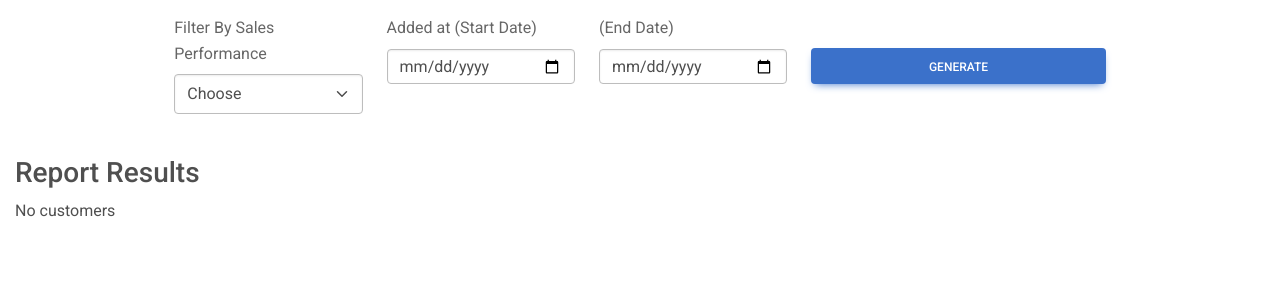
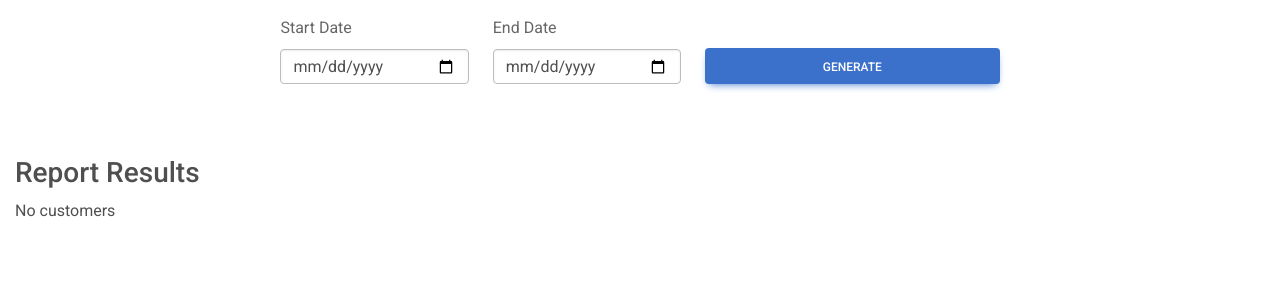
Before and after one commit to kofigator/dm-app, a PHP site: page /inventory_reports.php in a window 1280 px wide. Shown: the part 60-360 px from the top of the page. Run offline with PHP 8.4, Linux system fonts and the light colour scheme; the visitor is signed in with stand-in values (Sample User, id 1); data comes from the database, SQL or seed files in the repository; some libraries are stand-ins or nearby versions.

Commit message:
updated the customer_reports.php, inventory_report.php, index.php

```diff
--- a/api/index.php
+++ b/api/index.php
@@ -270,10 +270,6 @@ elseif ($_SERVER['REQUEST_METHOD'] == "POST") {
     //Items reports
 
     if ($_GET["url"] == "items-reports") {
-        if (!isset($_POST["reportSale"]))
-            die(json_encode(array("success" => false, "message" => "Invalid data sent!")));
-        if (!isset($_POST["reportdescription"]))
-            die(json_encode(array("success" => false, "message" => "Invalid data sent!")));
         if (!isset($_POST["startDate"]))
             die(json_encode(array("success" => false, "message" => "Invalid data sent!")));
         if (!isset($_POST["endDate"]))
--- a/classes/Inventory.php
+++ b/classes/Inventory.php
@@ -95,8 +95,6 @@ class Inventory
     public function getItemsReports($data, $userID)
     {
         $query_join = "";
-        if (!empty($data["reportSale"])) $query_join .= " AND city = '{$data["reportSale"]}'";
-        if (!empty($data["reportdescription"])) $query_join .= " AND description = '{$data["reportdescription"]}'";
         if (!empty($data["startDate"]) && !empty($data["endDate"])) $query_join .= " AND DATE(added_at) BETWEEN '{$data["startDate"]}' AND '{$data["endDate"]}'";
         $query = "SELECT * FROM items WHERE u_id = '{$userID}' $query_join ORDER BY added_at DESC";
         $_SESSION["print_reports"] = array("name" => "items", "query" => $query);
--- a/customers_reports.php
+++ b/customers_reports.php
@@ -107,7 +107,7 @@ $customer = new Customer();
                 </div>
                 <div class="col-md-2">
                     <div class="form-group">
-                        <label for="endDate" class="form-label">(End Date)</label>
+                        <label for="endDate" class="form-label">End Date</label>
                         <input type="date" class="form-control" id="endDate" name="endDate">
                     </div>
                 </div>
--- a/inventory_reports.php
+++ b/inventory_reports.php
@@ -73,23 +73,13 @@ $Inventory = new Inventory();
             <div class="row mb-3">
                 <div class="col-md-2">
                     <div class="form-group">
-                        <label for="reportType" class="form-label">Filter By Sales Performance</label>
-                        <select class="form-select" id="reportSale" name="reportSale">
-                            <option value="">Choose</option>
-                            <option value="">Most bought</option>
-                        </select>
-                    </div>
-                </div>
-
-                <div class="col-md-2">
-                    <div class="form-group">
-                        <label for="startDate" class="form-label">Added at (Start Date)</label>
+                        <label for="startDate" class="form-label">Start Date</label>
                         <input type="date" class="form-control" id="startDate" name="startDate">
                     </div>
                 </div>
                 <div class="col-md-2">
                     <div class="form-group">
-                        <label for="endDate" class="form-label">(End Date)</label>
+                        <label for="endDate" class="form-label">End Date</label>
                         <input type="date" class="form-control" id="endDate" name="endDate">
                     </div>
                 </div>
@@ -213,17 +203,23 @@ $Inventory = new Inventory();
                                 '</div>' +
                                 '</div>' +
                                 '</td>' +
-                                '<td>' + value["description"] + ' </td>' +
                                 '<td>' + value["cost_price"] + ' </td>' +
                                 '<td>' + value["unit_price"] + ' </td>' +
+                                '<td>' + value["quantity"] + ' </td>' +
+                                '<td>' + value["hello"] + ' </td>' +
                                 '<td>' + value["profit"] + ' </td>' +
+                                '<td>' + value["unit_price"]*value["quantity"] + ' </td>' +
                                 '<td>' + value["added_at"] + ' </td>' +
                                 '</tr>'
+
+
                             );
                             totalCount += 1;
                         });
                         $("#totalRecordsHead").show();
                         $("#totalRecords").text(totalCount);
+                    }else{
+                        alert("Error");
                     }
 
                 }).fail(function(error) {
```
